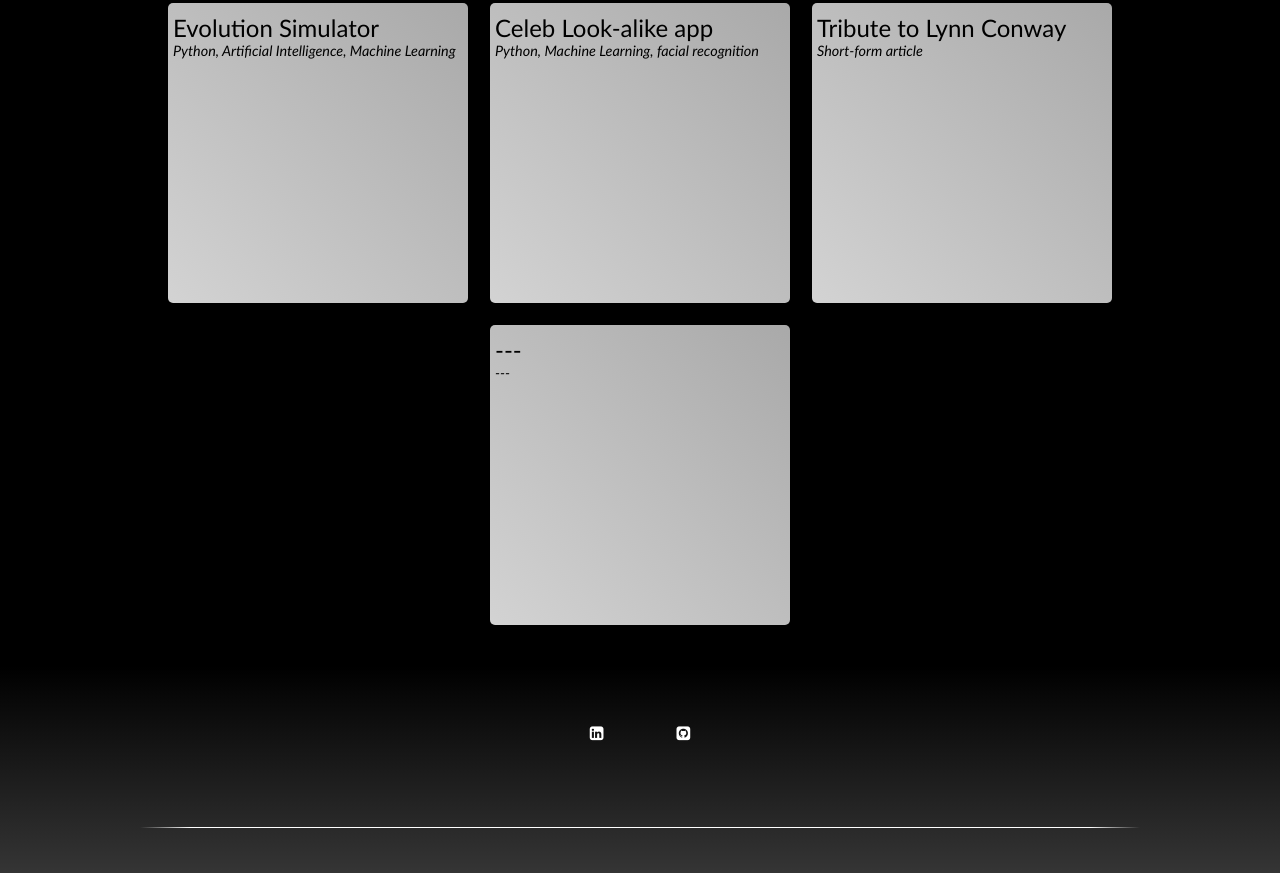
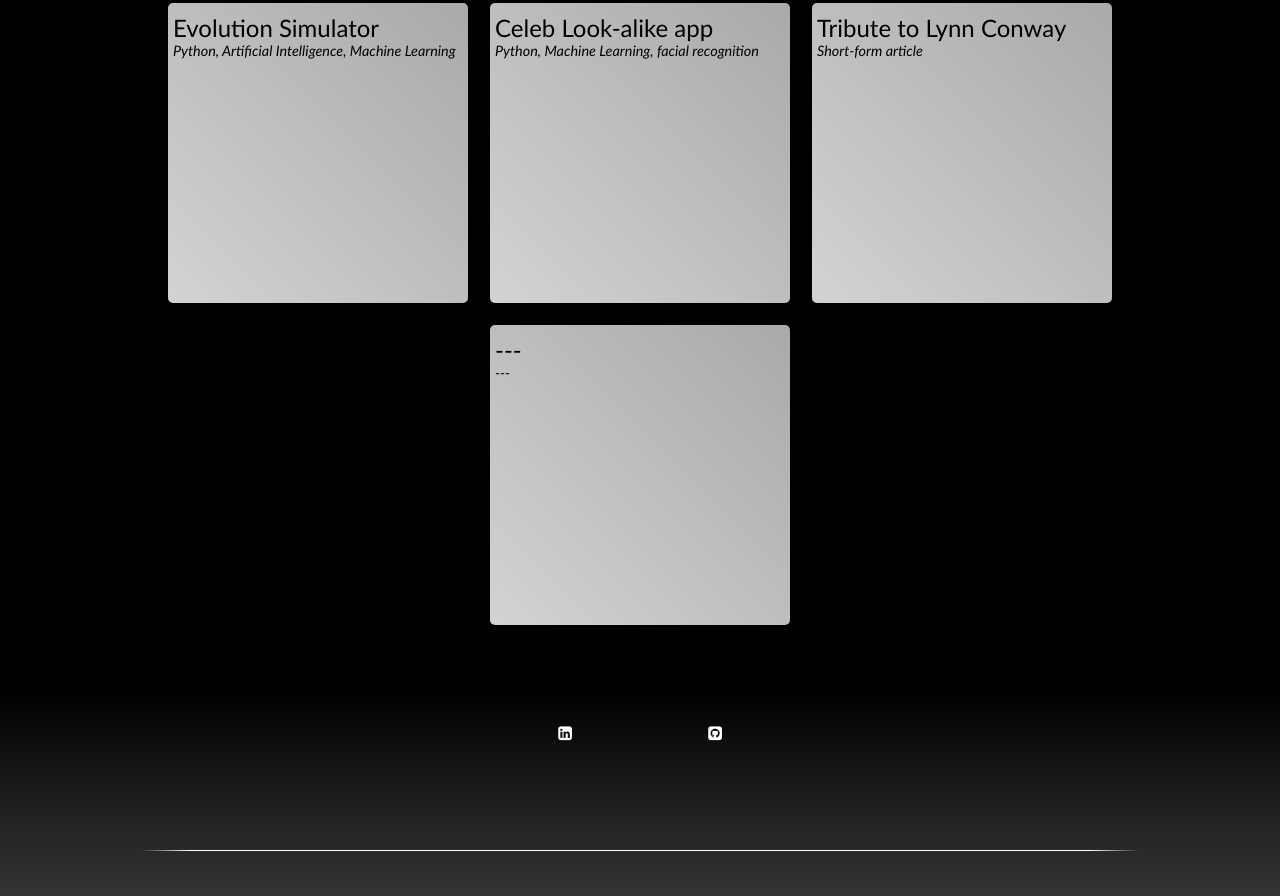
Before and after one commit to KaziaLynn/kazialynn.github.io, a plain HTML site: page index.html in a window 1280 px wide. Shown: the part 1189-2085 px from the top of the page. Before the commit the page ends 2062 px from the top, so only its background shows below. Drawn offline with Linux system fonts and the light colour scheme.

Commit message:
Updated social icon sizes and added github link

```diff
--- a/index.html
+++ b/index.html
@@ -49,7 +49,7 @@
 
     <section id="socials">
       <a id="profile-link" target="_blank" href="https://www.linkedin.com/in/kazia-buttery-418181196/" class="fa fa-linkedin-square"></a>
-      <a href="https://www.linkedin.com/in/kazia-buttery-418181196/" target="_blank"  class="fa fa-github-square"></a>
+      <a href="https://github.com/KaziaLynn/kazialynn.github.io" target="_blank"  class="fa fa-github-square"></a>
     </section>
     <hr></hr>
   </body>
--- a/styles.css
+++ b/styles.css
@@ -129,14 +129,14 @@ darkgrey)
   display: flex;
   align-items: center;
   justify-content: center;
-  gap:10px;
+  gap: min(10vw,50px);
   padding-bottom: 20px;
 }
 .fa {
   color: var(--main-text-col);
-  width: min(6vw,80px);
-  height: min(6vw,80px);
-  font-size: min(6vw,80px);
+  width: min(20vw,100px);
+  height: min(20vw,100px);
+  font-size: min(20vw,100px);
   text-align: center;
   text-decoration: none;
 }
```
